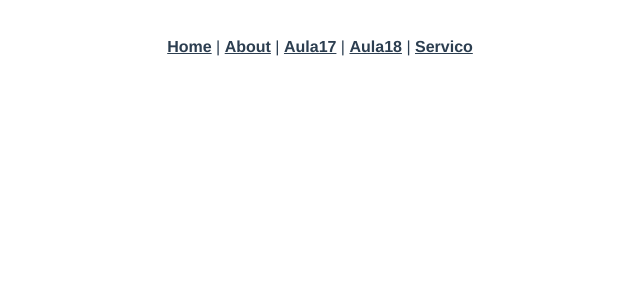
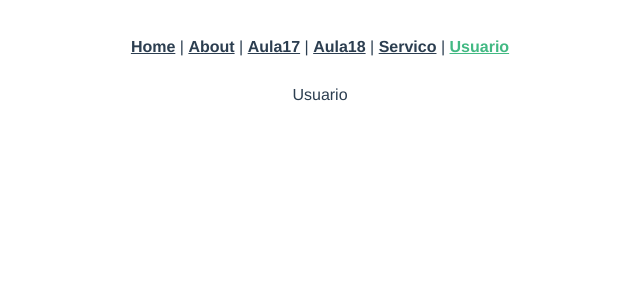
Before and after one commit to Ricardomjr-10/vuejsjornadadev, a Vue app: page /#/usuarios/10 in a window 1280 px wide. Shown: the top 300 px of the page, without its empty margins (320-960 px from the left). Built offline with nearby package versions, Linux system fonts and the light colour scheme.

Commit message:
criado rota usuario

```diff
--- a/src/App.vue
+++ b/src/App.vue
@@ -4,7 +4,8 @@
     <router-link to="/about">About</router-link> |
     <router-link to="/aula_17">Aula17</router-link> |
     <router-link to="/aula_18">Aula18</router-link> |
-    <router-link :to="rotaDinamica">Servico</router-link>
+    <router-link :to="rotaDinamica">Servico</router-link> |
+    <router-link to="/usuarios/10">Usuario</router-link>
   </nav>
   <router-view/>
 </template>
--- a/src/router/index.js
+++ b/src/router/index.js
@@ -29,6 +29,11 @@ const routes = [
     path: '/servico',
     name: 'servico',
     component: () => import('../views/ServicoView.vue')
+  },
+  {
+    path: '/usuarios/:id',
+    name: 'usuarios-editar',
+    component: () => import('../views/UserEditView.vue')
   }
 
 ]
--- /dev/null
+++ b/src/views/UserEditView.vue
@@ -0,0 +1,5 @@
+<template>
+    <div>
+        Usuario
+    </div>
+</template>
```
